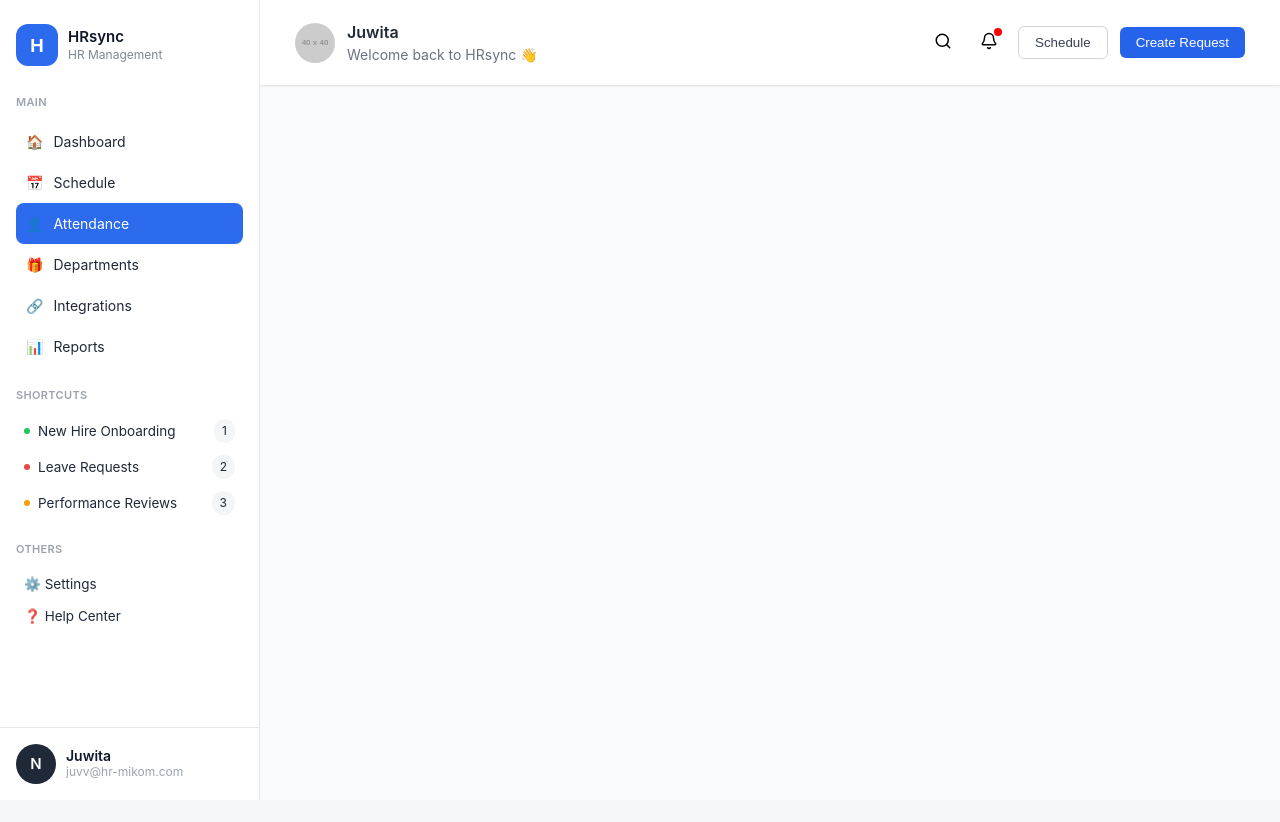
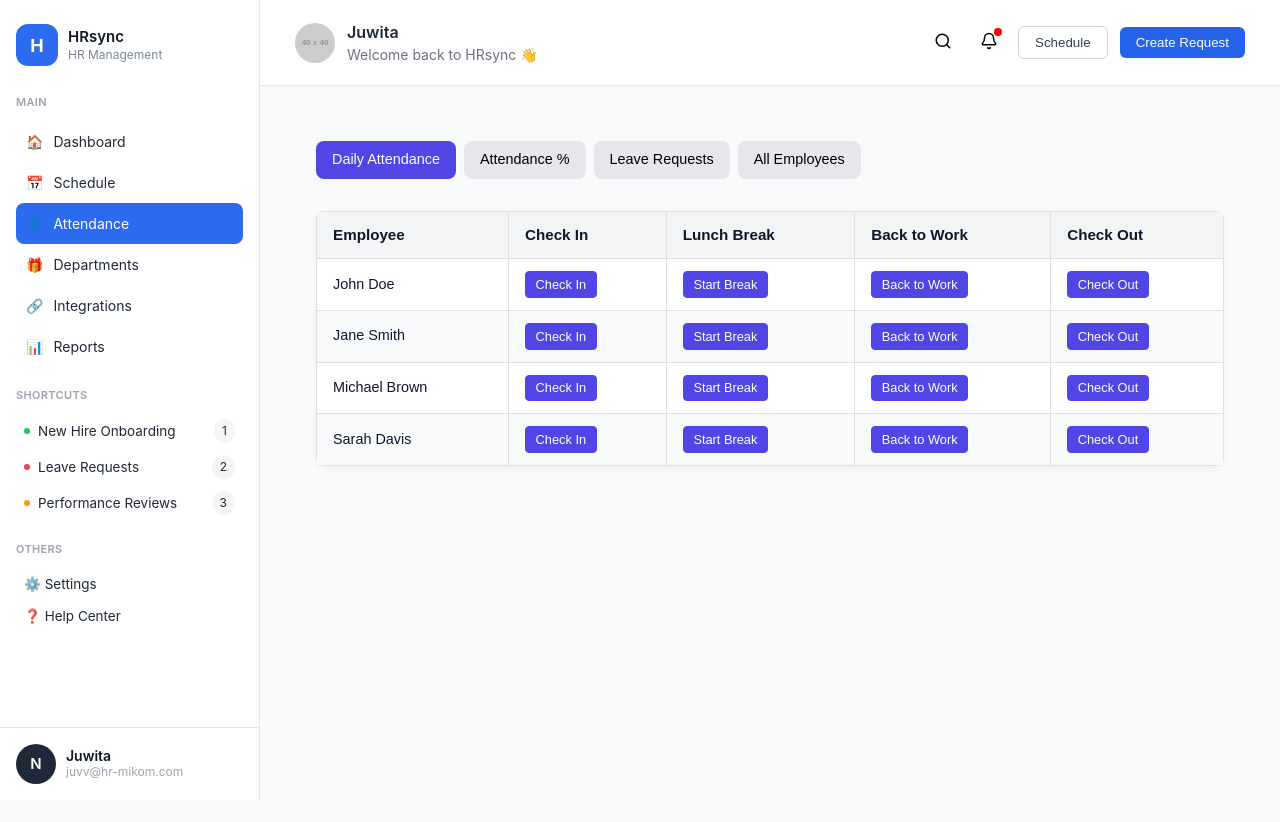
Before and after one commit to Jayanithi-R/hrwebsite, a React (Create React App) app: page /attendance in a window 1280 px wide. Shown: the top 822 px of the page. Before the commit the page ends 800 px from the top, so only its background shows below. Built offline with nearby package versions, Linux system fonts and the light colour scheme.

Commit message:
attendance

```diff
--- a/src/App.js
+++ b/src/App.js
@@ -7,7 +7,7 @@ import Header from './components/header';
 import Sidebar from './components/sidebar';
 import Dashboard from './components/desktop';
 import Schedule from './components/schedule';
-// import Attendance from './components/attendance';
+import Attendance from './components/attendance';
 // import Departments from './components/departments';
 // import Integrations from './components/integrations';
 // import Reports from './components/reports';
@@ -23,8 +23,8 @@ function App() {
             <Routes>
               <Route path="/" element={<Dashboard />} />
               <Route path="/schedule" element={<Schedule />} />
-              {/* <Route path="/attendance" element={<Attendance />} />
-              <Route path="/departments" element={<Departments />} />
+              <Route path="/attendance" element={<Attendance />} />
+              {/* <Route path="/departments" element={<Departments />} />
               <Route path="/integrations" element={<Integrations />} />
               <Route path="/reports" element={<Reports />} /> */}
             </Routes>
--- /dev/null
+++ b/src/components/attendance.jsx
@@ -0,0 +1,237 @@
+import { useState } from "react";
+import ReactDOM from "react-dom/client";
+
+function AttendanceDashboard() {
+  const [activeTab, setActiveTab] = useState("daily");
+
+  const [attendance, setAttendance] = useState([
+    { id: 1, employee: "John Doe", employeeId: 1, email: "john@example.com", github: "johndoe", projects: 3, companyProjects: 2, daily: [] },
+    { id: 2, employee: "Jane Smith", employeeId: 2, email: "jane@example.com", github: "janesmith", projects: 2, companyProjects: 1, daily: [] },
+    { id: 3, employee: "Michael Brown", employeeId: 3, email: "michaelbrown", github: "michaelbrown", projects: 4, companyProjects: 3, daily: [] },
+    { id: 4, employee: "Sarah Davis", employeeId: 4, email: "sarahdavis", github: "sarahdavis", projects: 1, companyProjects: 1, daily: [] },
+  ]);
+
+  const [leaveRequests, setLeaveRequests] = useState([
+    { id: 1, employeeId: 1, leaveType: "Sickness", from: "2025-10-10", to: "2025-10-12", status: "Pending" },
+    { id: 2, employeeId: 2, leaveType: "Personal", from: "2025-10-23", to: "2025-10-25", status: "Approved" },
+  ]);
+
+  const handleCheckInOut = (id) => {
+    const today = new Date().toISOString().split("T")[0];
+    const now = new Date().toLocaleTimeString();
+    setAttendance(prev =>
+      prev.map(emp => {
+        if (emp.id !== id) return emp;
+        const todayRecord = emp.daily.find(d => d.date === today);
+        if (!todayRecord) {
+          return { ...emp, daily: [...emp.daily, { date: today, checkIn: now, breakStart: "", breakEnd: "", checkOut: "" }] };
+        }
+        if (!todayRecord.checkOut) todayRecord.checkOut = now;
+        else todayRecord.checkIn = now;
+        return { ...emp };
+      })
+    );
+  };
+
+  const handleBreak = (id) => {
+    const today = new Date().toISOString().split("T")[0];
+    const now = new Date().toLocaleTimeString();
+    setAttendance(prev =>
+      prev.map(emp => {
+        if (emp.id !== id) return emp;
+        const todayRecord = emp.daily.find(d => d.date === today);
+        if (!todayRecord) return emp;
+        if (!todayRecord.breakStart) todayRecord.breakStart = now;
+        else todayRecord.breakEnd = now;
+        return { ...emp };
+      })
+    );
+  };
+
+  const parseTime = (time) => {
+    if (!time) return 0;
+    const [h, m, s] = time.split(":").map(Number);
+    return h * 60 + m + s / 60;
+  };
+
+  const formatTime = (minutes) => {
+    const h = Math.floor(minutes / 60);
+    const m = Math.floor(minutes % 60);
+    return `${h.toString().padStart(2,"0")}:${m.toString().padStart(2,"0")}`;
+  };
+
+  const getEmployeeStats = (emp) => {
+    const now = new Date();
+    const currentMonth = now.getMonth();
+    const currentYear = now.getFullYear();
+    let monthDays = 0, monthPresent = 0, monthCheckInTotal = 0, monthCheckOutTotal = 0;
+    let yearDays = 0, yearPresent = 0, yearCheckInTotal = 0, yearCheckOutTotal = 0;
+
+    emp.daily.forEach(d => {
+      const dateObj = new Date(d.date);
+      if (d.checkIn && d.checkOut) {
+        yearDays++; yearPresent++; yearCheckInTotal += parseTime(d.checkIn); yearCheckOutTotal += parseTime(d.checkOut);
+        if (dateObj.getMonth()===currentMonth && dateObj.getFullYear()===currentYear) {
+          monthDays++; monthPresent++; monthCheckInTotal += parseTime(d.checkIn); monthCheckOutTotal += parseTime(d.checkOut);
+        }
+      } else if (dateObj.getMonth()===currentMonth && dateObj.getFullYear()===currentYear) {
+        monthDays++;
+      }
+      yearDays++;
+    });
+
+    const empLeaves = leaveRequests.filter(l=>l.employeeId===emp.id).map(l=>`${l.leaveType}(${l.status})`).join(", ")||"-";
+    return {
+      avgCheckIn: monthCheckInTotal ? formatTime(monthCheckInTotal/monthPresent) : "-",
+      avgCheckOut: monthCheckOutTotal ? formatTime(monthCheckOutTotal/monthPresent) : "-",
+      monthlyPercent: monthDays ? ((monthPresent/monthDays)*100).toFixed(0)+"%" : "-",
+      yearlyPercent: yearDays ? ((yearPresent/yearDays)*100).toFixed(0)+"%" : "-",
+      leaves: empLeaves
+    };
+  };
+
+  const cellStyle = {
+    border: "1px solid #e0e0e0",
+    padding: "0.75rem 1rem",
+    textAlign: "left",
+    verticalAlign: "middle"
+  };
+
+  const headerStyle = {
+    ...cellStyle,
+    background: "#f3f4f6",
+    fontWeight: 600,
+    fontSize: "0.95rem"
+  };
+
+  const rowStyle = (idx) => ({
+    background: idx % 2 === 0 ? "#ffffff" : "#f9fafb",
+    transition: "background 0.2s",
+    cursor: "default"
+  });
+
+  const buttonStyle = {
+    padding: "0.3rem 0.6rem",
+    fontSize: "0.8rem",
+    borderRadius: "0.25rem",
+    border: "1px solid #4f46e5",
+    background: "#4f46e5",
+    color: "#fff",
+    cursor: "pointer"
+  };
+
+  return (
+    <div style={{ padding:"2rem", background:"#f9fafb", minHeight:"100vh", fontFamily: "Arial, sans-serif", fontSize:"0.9rem" }}>
+      {/* Tabs */}
+      <div style={{ marginBottom:"2rem" }}>
+        {["daily","attendance","leave","all"].map(tab=>(
+          <span
+            key={tab}
+            onClick={()=>setActiveTab(tab)}
+            style={{
+              display:"inline-block",
+              padding:"0.5rem 1rem",
+              marginRight:"0.5rem",
+              borderRadius:"0.5rem",
+              cursor:"pointer",
+              background: activeTab===tab ? "#4f46e5" : "#e5e7eb",
+              color: activeTab===tab ? "#fff" : "#000",
+              transition: "0.2s"
+            }}
+          >
+            {tab==="daily"?"Daily Attendance":tab==="attendance"?"Attendance %":tab==="leave"?"Leave Requests":"All Employees"}
+          </span>
+        ))}
+      </div>
+
+      {/* Table render function to reduce repetition */}
+      {["daily","attendance","leave","all"].map(tabType => {
+        if(activeTab !== tabType) return null;
+
+        let headers = [], rows = [];
+        if(tabType==="daily") {
+          headers = ["Employee","Check In","Lunch Break","Back to Work","Check Out"];
+          rows = attendance.map((emp, idx)=>{
+            const today = new Date().toISOString().split("T")[0];
+            const todayRecord = emp.daily.find(d=>d.date===today)||{};
+            return (
+              <tr key={emp.id} style={rowStyle(idx)}>
+                <td style={cellStyle}>{emp.employee}</td>
+                <td style={cellStyle}>{todayRecord.checkIn || <button style={buttonStyle} onClick={()=>handleCheckInOut(emp.id)}>Check In</button>}</td>
+                <td style={cellStyle}>{todayRecord.breakStart || <button style={buttonStyle} onClick={()=>handleBreak(emp.id)}>Start Break</button>}</td>
+                <td style={cellStyle}>{todayRecord.breakEnd || <button style={buttonStyle} onClick={()=>handleBreak(emp.id)}>Back to Work</button>}</td>
+                <td style={cellStyle}>{todayRecord.checkOut || <button style={buttonStyle} onClick={()=>handleCheckInOut(emp.id)}>Check Out</button>}</td>
+              </tr>
+            )
+          });
+        } else if(tabType==="attendance") {
+          headers = ["Employee","Avg Check-In","Avg Check-Out","Monthly %","Yearly %",];
+          rows = attendance.map((emp, idx)=>{
+            const stats = getEmployeeStats(emp);
+            return (
+              <tr key={emp.id} style={rowStyle(idx)}>
+                <td style={cellStyle}>{emp.employee}</td>
+                <td style={cellStyle}>{stats.avgCheckIn}</td>
+                <td style={cellStyle}>{stats.avgCheckOut}</td>
+                <td style={cellStyle}>{stats.monthlyPercent}</td>
+                <td style={cellStyle}>{stats.yearlyPercent}</td>
+
+              </tr>
+            )
+          });
+        } else if(tabType==="leave") {
+          headers = ["Employee","Leave Type","From","To","Status"];
+          rows = leaveRequests.map((req, idx)=>{
+            const emp = attendance.find(e=>e.id===req.employeeId);
+            return (
+              <tr key={req.id} style={rowStyle(idx)}>
+                <td style={cellStyle}>{emp?.employee || "Unknown"}</td>
+                <td style={cellStyle}>{req.leaveType}</td>
+                <td style={cellStyle}>{req.from}</td>
+                <td style={cellStyle}>{req.to}</td>
+                <td style={cellStyle}>{req.status}</td>
+              </tr>
+            )
+          });
+        } else if(tabType==="all") {
+          headers = ["ID","Email","GitHub","Projects Worked","Company Projects"];
+          rows = attendance.map((emp, idx)=>(
+            <tr key={emp.id} style={rowStyle(idx)}>
+              <td style={cellStyle}>{emp.employeeId}</td>
+              <td style={cellStyle}>{emp.email}</td>
+              <td style={cellStyle}>{emp.github}</td>
+              <td style={cellStyle}>{emp.projects}</td>
+              <td style={cellStyle}>{emp.companyProjects}</td>
+            </tr>
+          ));
+        }
+
+        return (
+          <table
+            key={tabType}
+            style={{
+              width:"100%",
+              borderCollapse:"collapse",
+              marginBottom:"2rem",
+              borderRadius:"0.5rem",
+              overflow:"hidden",
+              boxShadow:"0 2px 6px rgba(0,0,0,0.05)"
+            }}
+          >
+            <thead>
+              <tr>
+                {headers.map((h, i)=><th key={i} style={headerStyle}>{h}</th>)}
+              </tr>
+            </thead>
+            <tbody>{rows}</tbody>
+          </table>
+        )
+      })}
+
+    </div>
+  )
+}
+
+const root = ReactDOM.createRoot(document.getElementById("root"));
+root.render(<AttendanceDashboard />);
+export default AttendanceDashboard;
```
Also changed, not shown: src/components/schedule.jsx (+43 -43 lines).
